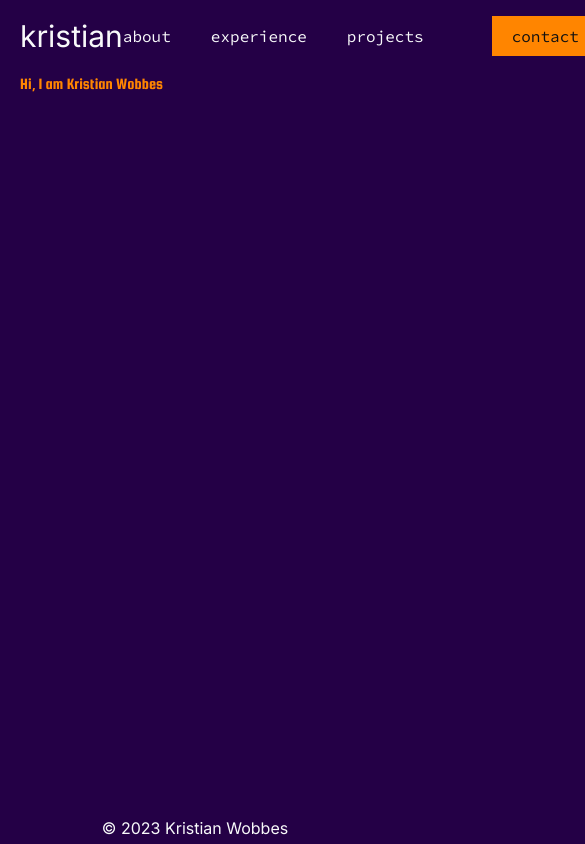
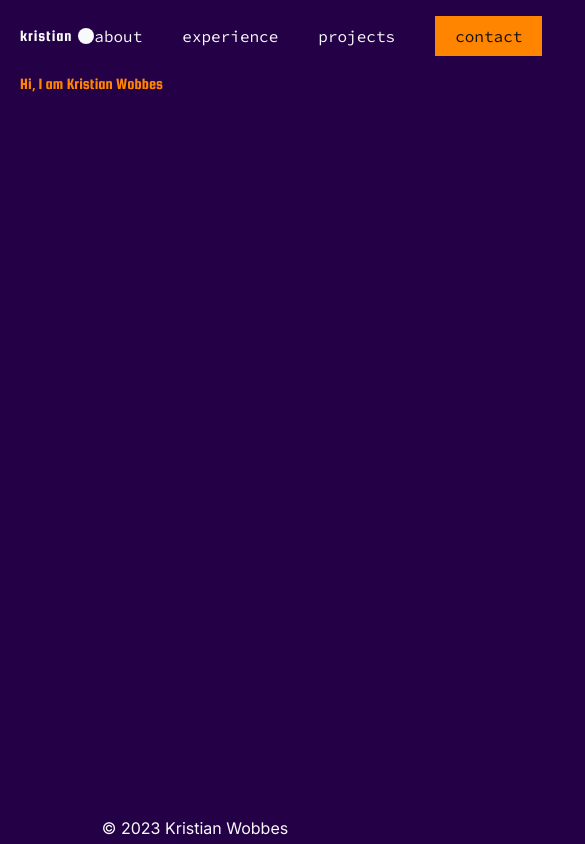
Before and after one commit to kristwob/portfolio-v3, a Next.js app: page / in a window 390 px wide. Shown: the whole page, 585 px wide, since content can reach past the window. Built offline with nearby package versions, Linux system fonts and the light colour scheme.

Commit message:
added header component

```diff
--- a/src/app/(user)/page.jsx
+++ b/src/app/(user)/page.jsx
@@ -1,6 +1,5 @@
-import Footer from "../../components/Footer";
-//import Header from "../../components/Header";
 import Hero from "../../components/Hero";
+
 const Home = () => {
   return (
     <>
--- a/src/components/Header.jsx
+++ b/src/components/Header.jsx
@@ -4,11 +4,16 @@ import Button from "./Button";
 const Header = () => {
   return (
     <header className="flex justify-between items-center py-4">
-      <p className="text-3xl">kristian</p>
+      <Link href="/" className="flex items-end group">
+        <span className="lg:text-4xl md:text-3xl font-display tracking-wider">kristian</span>
+        <span className="w-4 h-4 bg-white group-hover:bg-orange_400 transition block rounded-full ml-1.5 -translate-y-1/4"></span>
+      </Link>
       <nav className="font-mono">
         <ul className="flex items-center">
           <li className="mr-10">
-            <Link href="#about" className="li">about</Link>
+            <Link href="#about" className="li">
+              about
+            </Link>
           </li>
           <li className="mr-10">
             <Link href="#experience">experience</Link>
@@ -16,8 +21,10 @@ const Header = () => {
           <li className="mr-10">
             <Link href="#projects">projects</Link>
           </li>
-          <li className="ml-7">
-            <Link href="#contact"><Button title="contact" variant="primary"/></Link>
+          <li>
+            <Link href="#contact">
+              <Button title="contact" variant="primary" />
+            </Link>
           </li>
         </ul>
       </nav>
```
